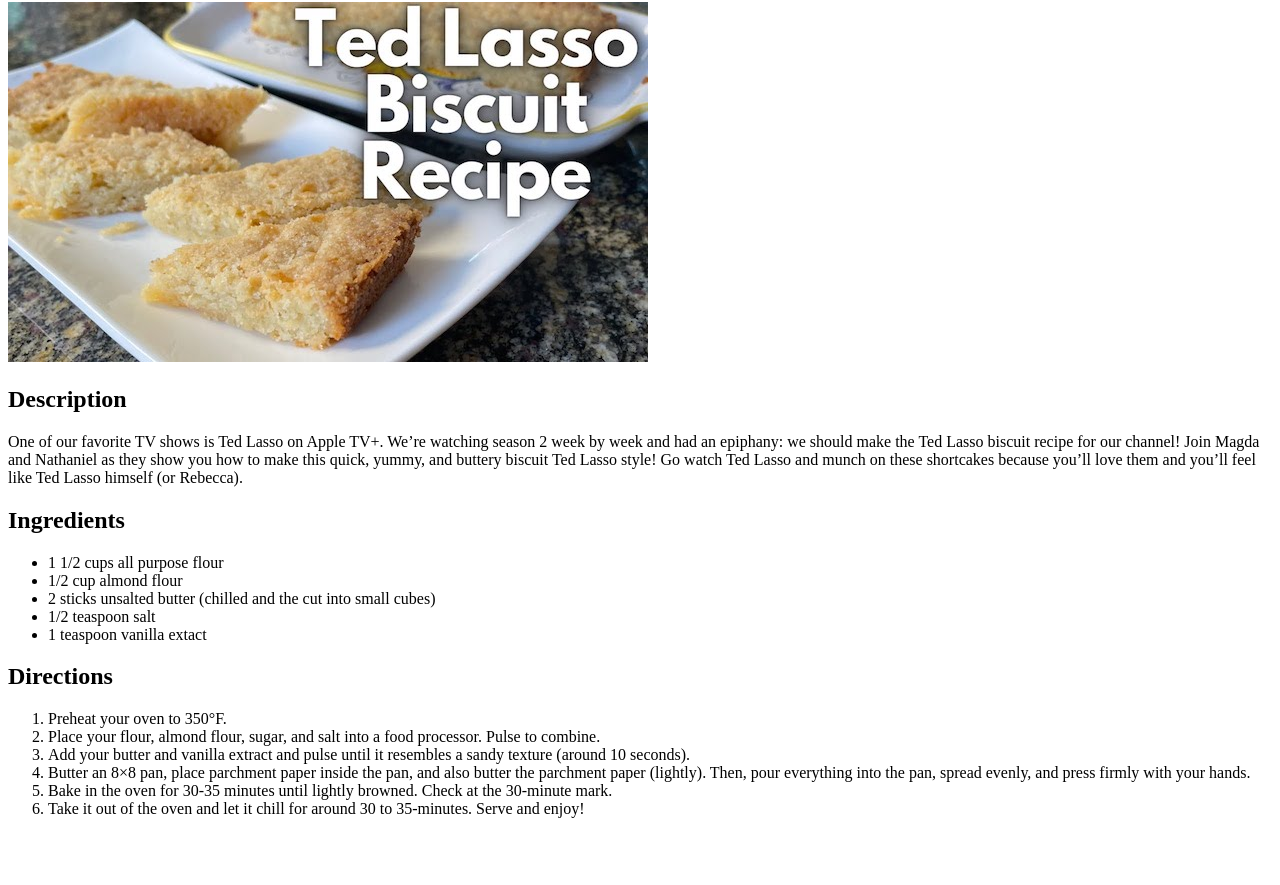
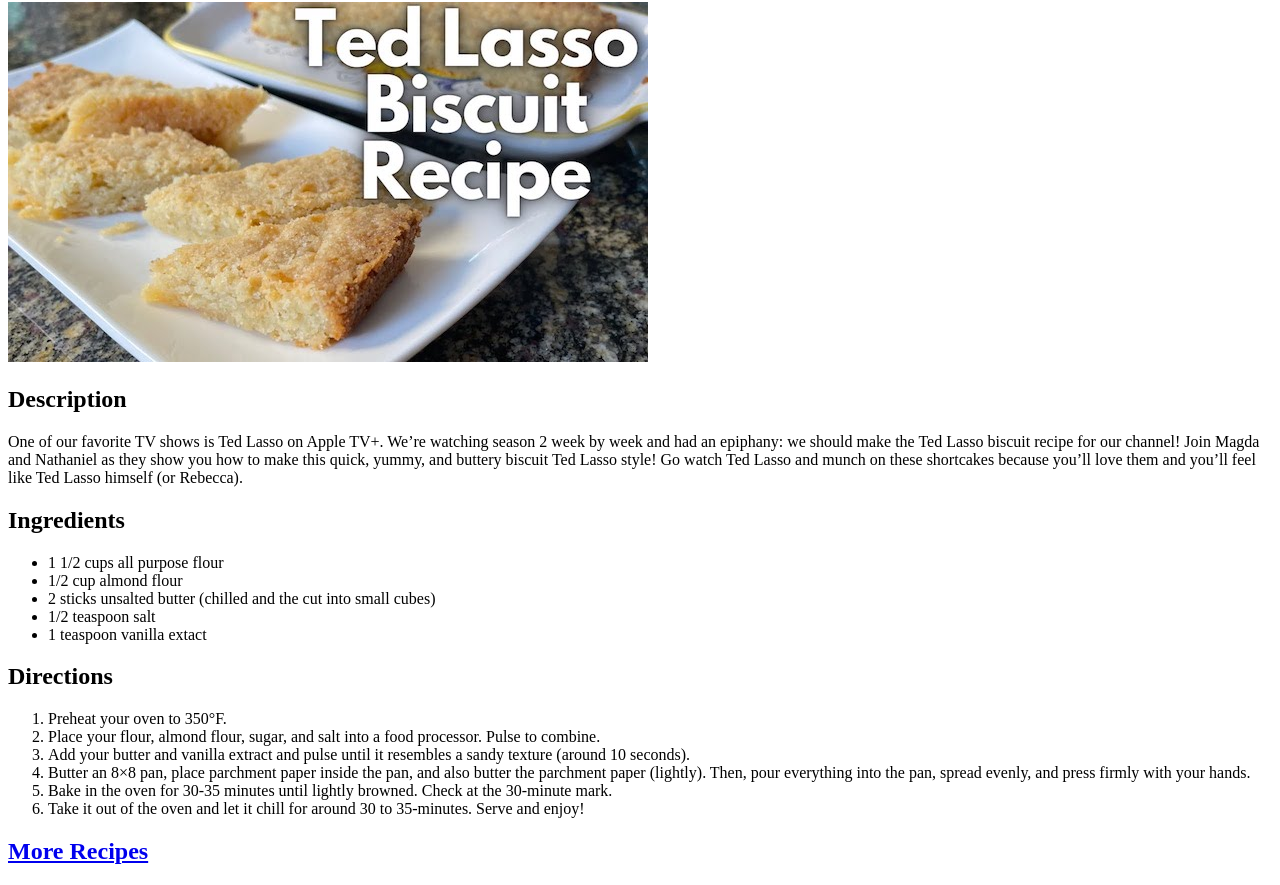
Before and after one commit to GreenvillePodCo/odin-recipes, a plain HTML site: page recipes/ted-lasso-biscuit-recipe.html in a window 1280 px wide. Shown: the part 78-963 px from the top of the page. Before the commit the page ends 912 px from the top, so only its background shows below. Drawn offline with Linux system fonts and the light colour scheme.

Commit message:
Add link to see all recipes to end of ted lasso biscuit page

```diff
--- a/recipes/ted-lasso-biscuit-recipe.html
+++ b/recipes/ted-lasso-biscuit-recipe.html
@@ -54,5 +54,6 @@
         Serve and enjoy!
       </li>
     </ol>
+    <h2><a href="..\index.html">More Recipes</a></h2>
   </body>
 </html>
```
